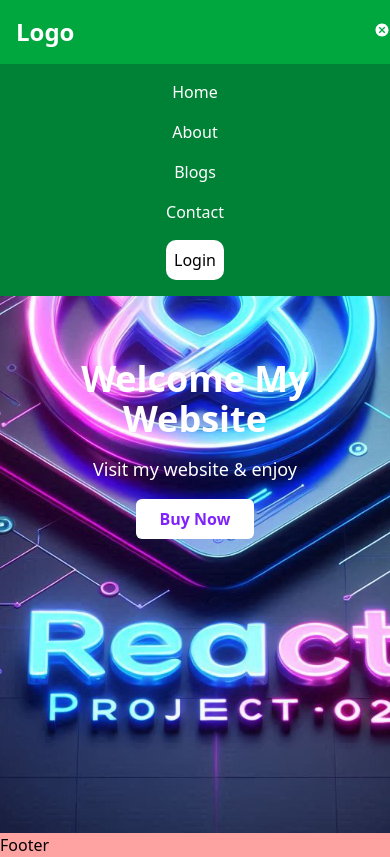
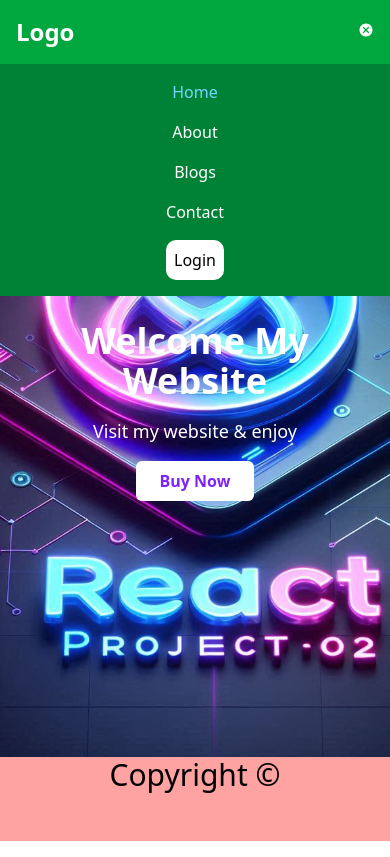
Before and after one commit to HasibCoderLab/React-Project-02, a React (Vite) app: page / in a window 390 px wide. Both pictures are taken after a click on the button 382 px from the left and 30 px from the top of the page. Built offline with nearby package versions, Linux system fonts and the light colour scheme.

Commit message:
set nav for responsive

```diff
--- a/src/components/Footer/Footer.jsx
+++ b/src/components/Footer/Footer.jsx
@@ -2,8 +2,8 @@
 
 const Footer = () => {
   return (
-    <div className='bg-red-300'>
-        Footer
+    <div className='bg-red-300 h-[10vh] md:h-[10vh] text-center'>
+        <h1 className='text-3xl' >Copyright &copy;</h1>
 
     </div>
   )
--- a/src/components/Hero/Hero.jsx
+++ b/src/components/Hero/Hero.jsx
@@ -3,7 +3,7 @@
 
   const Hero = () => {
     return (
-      <div className='flex flex-col text-white px-4 items-center text-center justify-center h-[91vh] md:h-[82vh]'
+      <div className='flex flex-col text-white px-4 items-center text-center justify-center h-[82vh] md:h-[82vh]'
        style={{
         backgroundImage: `url(${bgImg})`,
         backgroundPosition: "center",
--- a/src/components/Navbar/Navbar.jsx
+++ b/src/components/Navbar/Navbar.jsx
@@ -28,7 +28,7 @@
                 <h1 className='text-2xl ml-4 font-bold'>Logo</h1>
 
                 {/* =========================     Mobile Menu Btn   ============================ */}
-                <div className=' md:hidden'>
+                <div className='mr-4 md:hidden'>
                     <button onClick={toggleMenu}>
                         {
                             icon ? <IoMdCloseCircle /> : <TiThMenu />
@@ -69,14 +69,31 @@
 
                 {/*   ========================= Mobile Menu Collapsible ===== */}
                 <div className={`bg-green-700 md:hidden w-full absolute top-full left-0 ${icon ? "block" : "hidden"}`}>
-                    <ul className='flex flex-col items-center py-4 space-y-4 '>
-                        <li>Home</li>
-                        <li>About</li>
-                        <li>Blogs</li>
-                        <li>Contact</li>
-                        <li><button className=' bg-white  text-black p-2 rounded-[10px]'>Login</button></li>
+                    <ul className='flex flex-col items-center py-4 space-y-4'>
+                        <Link to="/"
+                            onClick={() => { handlePath("/"); setIcon(false) }}
+                            className={`${activeLink === "/" ? 'text-sky-300' : 'hover:text-green-400'}`}>
+                            Home
+                        </Link>
+                            <Link to="/About"
+                            onClick={() => { handlePath("/About"); setIcon(false) }}
+                            className={`${activeLink === "/About" ? 'text-sky-300' : 'hover:text-green-400'}`}>
+                            About
+                        </Link>
+                            <Link to="/Blogs"
+                            onClick={() => { handlePath("/Blogs"); setIcon(false) }}
+                            className={`${activeLink === "/Blogs" ? 'text-sky-300' : 'hover:text-green-400'}`}>
+                            Blogs
+                        </Link>
+                             <Link to="/Contact"
+                            onClick={() => { handlePath("/Contact"); setIcon(false) }}
+                            className={`${activeLink === "/Contact" ? 'text-sky-300' : 'hover:text-green-400'}`}>
+                            Contact
+                        </Link>
+                        <button className='bg-white text-black p-2 rounded-[10px]'>Login</button>
                     </ul>
                 </div>
+
             </div>
         </nav>
     )
```
